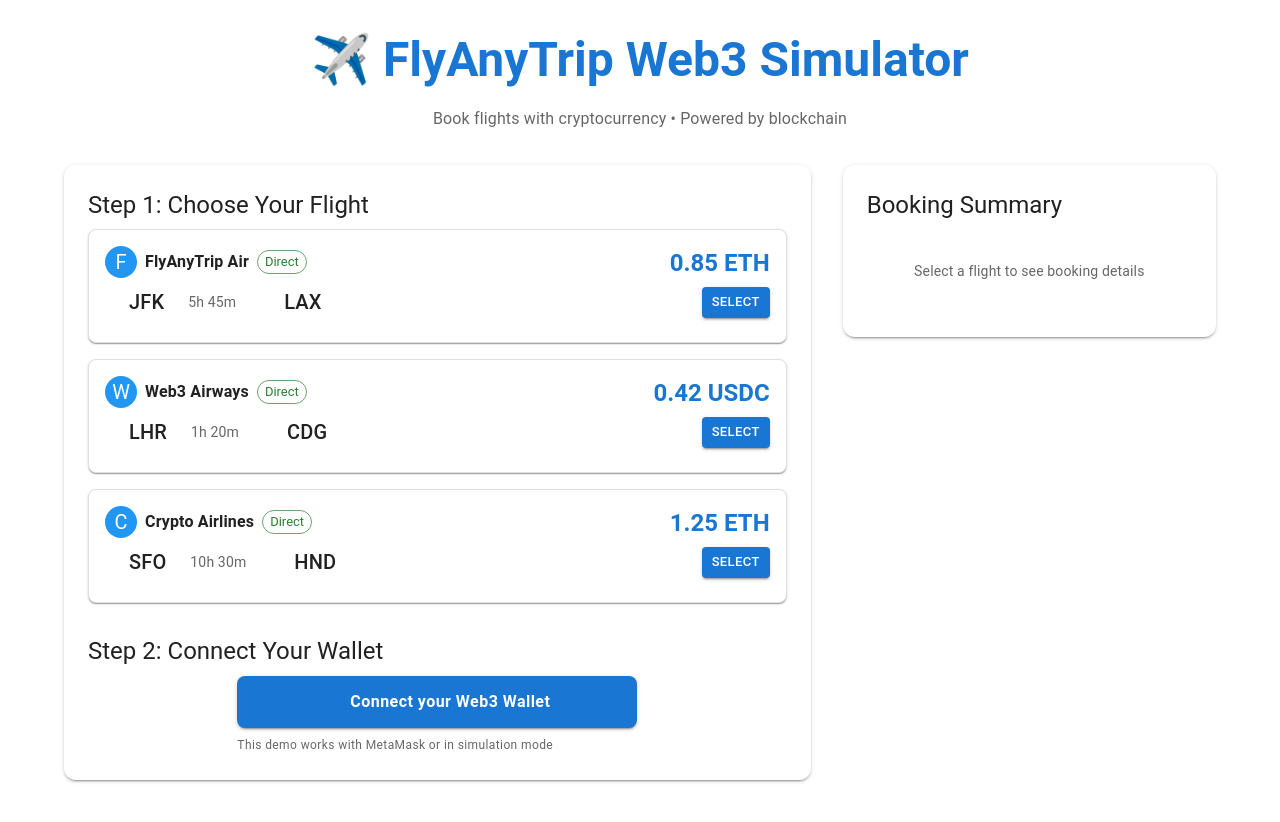
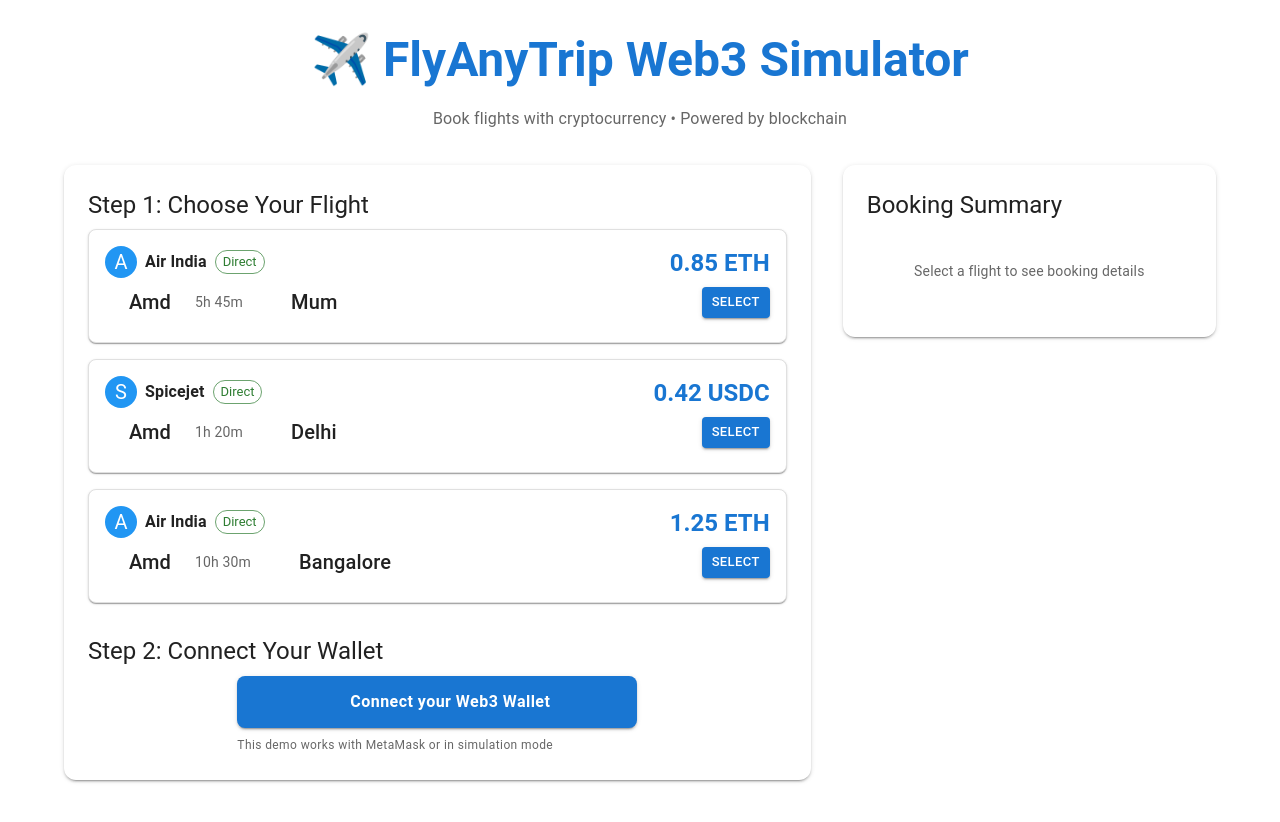
Before and after one commit to palaken73-jpg/payment-simulator, a React (Create React App) app: page / in a window 1280 px wide. Shown: the top 822 px of the page. Built offline with nearby package versions, Linux system fonts and the light colour scheme; some icons are missing.

Commit message:
Update FlightSelector.tsx

```diff
--- a/src/components/FlightSelector.tsx
+++ b/src/components/FlightSelector.tsx
@@ -1,13 +1,5 @@
 import React from 'react';
-import {
-  Card,
-  CardContent,
-  Typography,
-  Button,
-  Box,
-  Chip,
-  Avatar
-} from '@mui/material';
+import { Card, CardContent, Typography, Button, Box,Chip,Avatar } from '@mui/material';
 import FlightTakeoffIcon from '@mui/icons-material/FlightTakeoff';
 import FlightLandIcon from '@mui/icons-material/FlightLand';
 
@@ -28,9 +20,9 @@
 }
 
 const DEFAULT_FLIGHTS: Flight[] = [
-  { id: 1, from: 'JFK', to: 'LAX', price: 0.85, airline: 'FlyAnyTrip Air', token: 'ETH', duration: '5h 45m' },
-  { id: 2, from: 'LHR', to: 'CDG', price: 0.42, airline: 'Web3 Airways', token: 'USDC', duration: '1h 20m' },
-  { id: 3, from: 'SFO', to: 'HND', price: 1.25, airline: 'Crypto Airlines', token: 'ETH', duration: '10h 30m' },
+  { id: 101, from: 'Amd', to: 'Mum', price: 0.85, airline: 'Air India', token: 'ETH', duration: '5h 45m' },
+  { id: 102, from: 'Amd', to: 'Delhi', price: 0.42, airline: 'Spicejet', token: 'USDC', duration: '1h 20m' },
+  { id: 103, from: 'Amd', to: 'Bangalore', price: 1.25, airline: 'Air India', token: 'ETH', duration: '10h 30m' },
 ];
 
 const FlightSelector: React.FC<FlightSelectorProps> = ({
```
